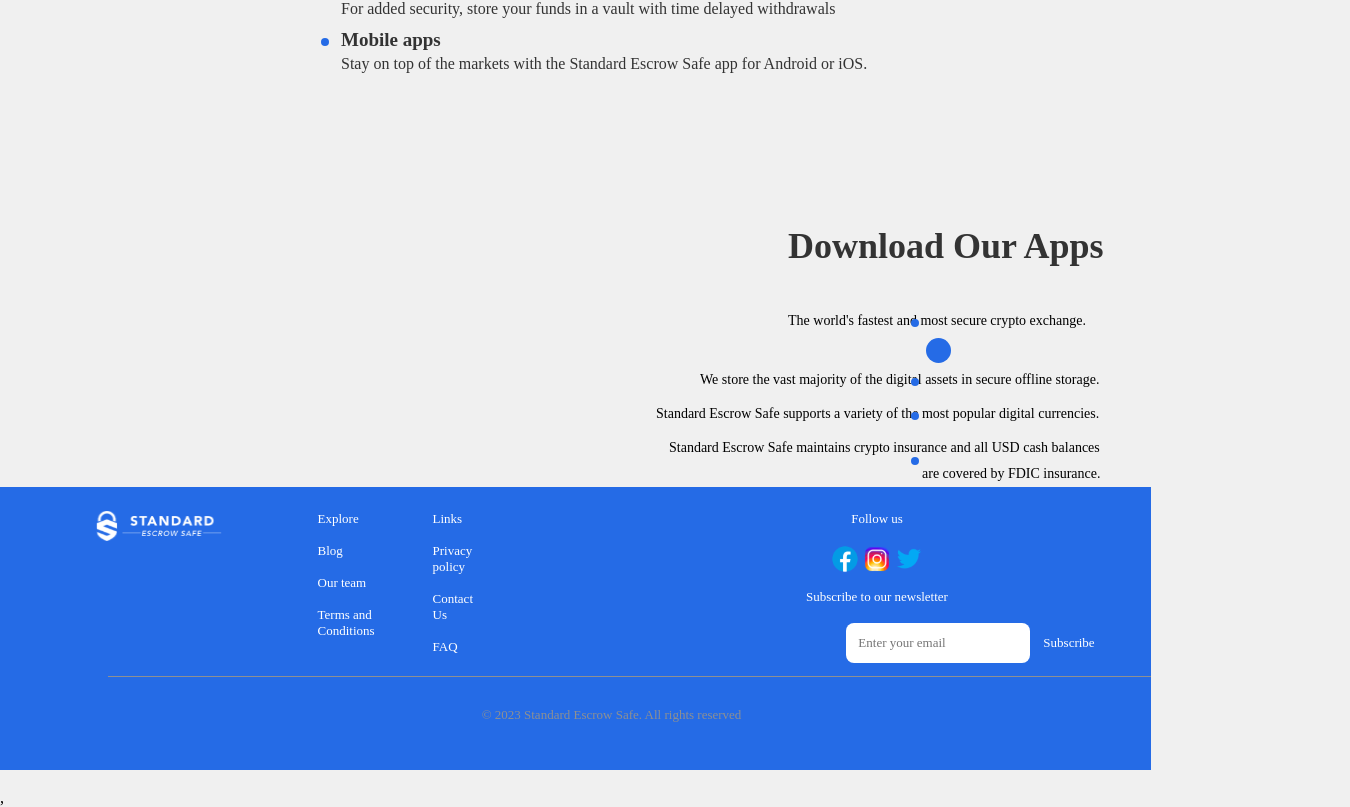
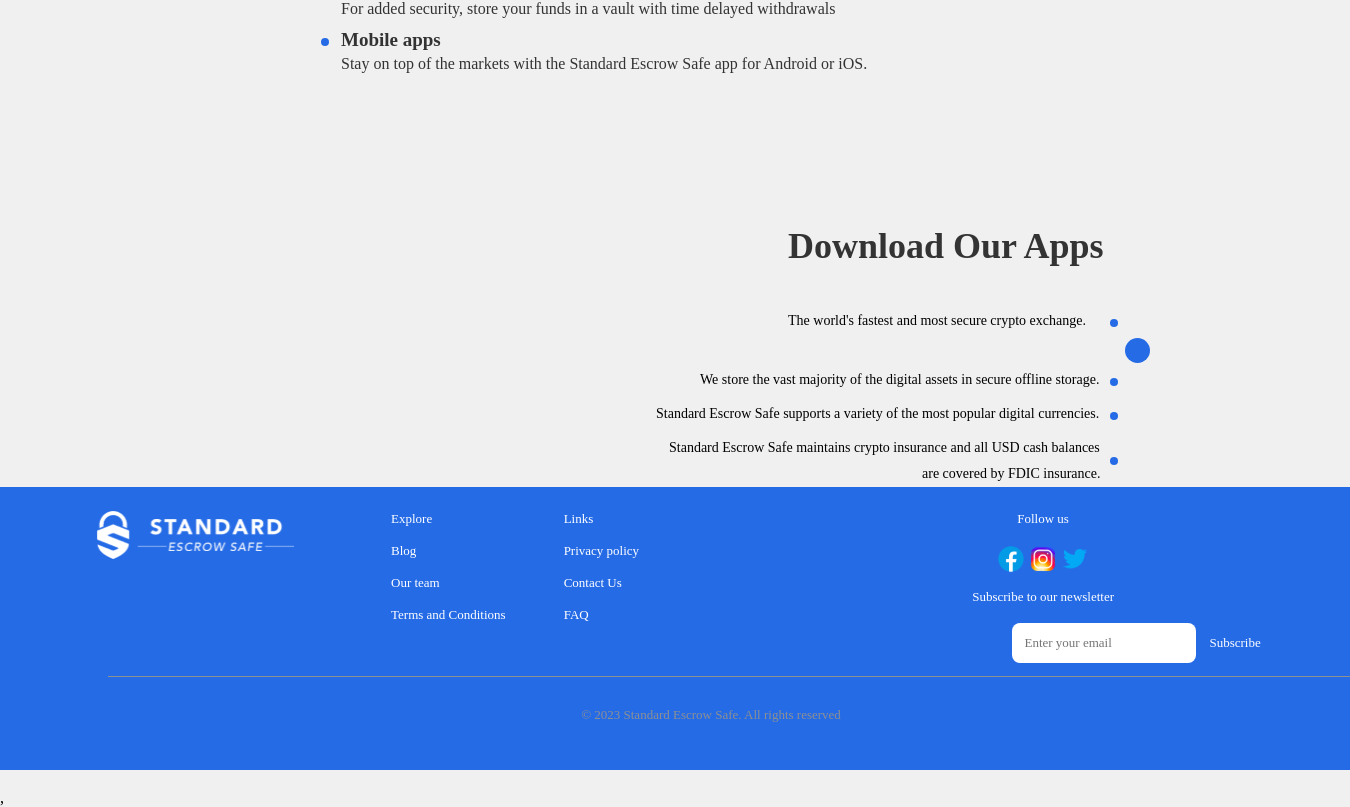
Before and after one commit to Abiodun001-world/escrowsafe-app, a React (Create React App) app: page / in a window 1280 px wide. Shown: the part 1751-2558 px from the top of the page, 1350 px wide, since content can reach past the window. Built offline with nearby package versions, Linux system fonts and the light colour scheme.

Commit message:
run npm build

```diff
--- a/src/App.css
+++ b/src/App.css
@@ -1,14 +1,18 @@
 * {
   box-sizing: border-box;
-  padding: 0px;
   margin: 0px;
+    padding: 0px;
+
 }
-
 
 body {
   background-color: #F0F0F0;
-  margin: 0;
-  width: 1151px;
+ }
+
+.container {
+  width: 1350px;
+  min-width: 100%;
+
 }
 
 
--- a/src/components/Footer.js
+++ b/src/components/Footer.js
@@ -46,14 +46,10 @@
 
       </div>
 
-
-
     <div class="footer-3">
   </div>
 
  <div class="text-align">© 2023 Standard Escrow Safe. All rights reserved </div>
-
-
    </div>
 
    )
--- a/src/components/Header.js
+++ b/src/components/Header.js
@@ -227,10 +227,6 @@
 </div>
 </div>
 
-
-
-
-
 </div>
       </header>
       <Footer />
--- a/src/index.js
+++ b/src/index.js
@@ -5,8 +5,9 @@
 
 ReactDOM.render(
     <React.StrictMode>
-
+   <div className="container">
       <App />,
+      </div>
     </React.StrictMode>,
     document.getElementById('root')
   );
```
